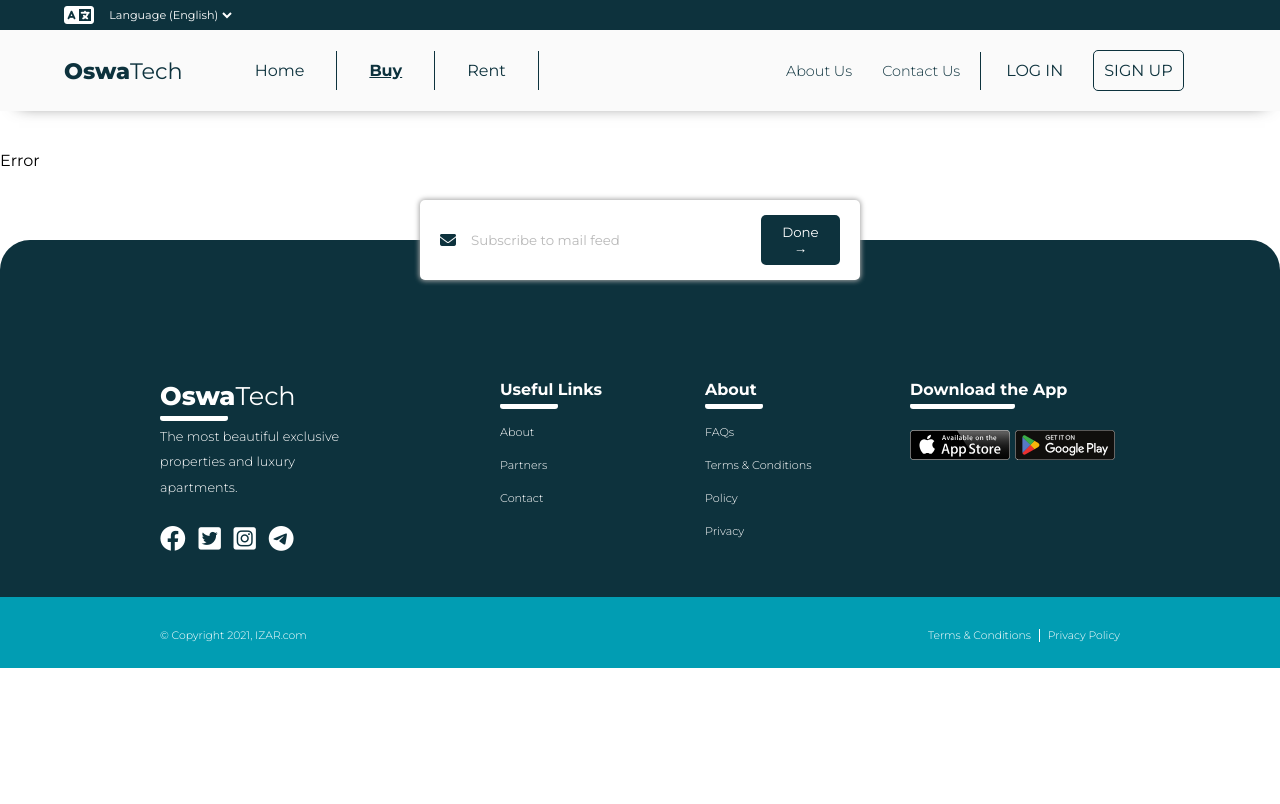
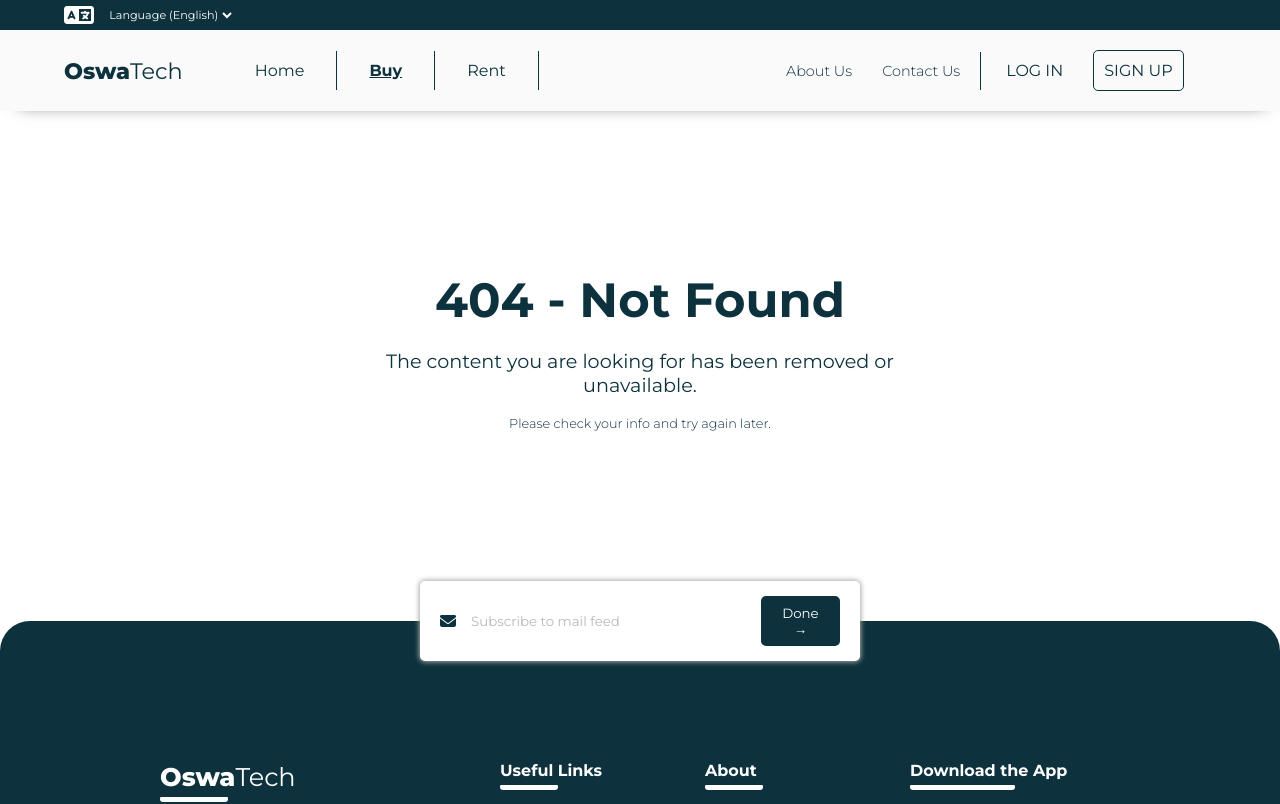
Before and after one commit to mhdalihoria/real-estate, a React (Vite) app: page /buy in a window 1280 px wide. Shown: the top 804 px of the page. Built offline with nearby package versions, Linux system fonts and the light colour scheme.

Commit message:
Creating and styling Error page

```diff
--- a/src/App.css
+++ b/src/App.css
@@ -30,9 +30,8 @@
 
 nav {
   background: #fafafa;
-  box-shadow: 2px 10px 16px -17px rgba(0,0,0,0.75);
+  box-shadow: 2px 10px 16px -17px rgba(0, 0, 0, 0.75);
   margin-bottom: 40px;
-
 }
 
 .language-selector-container {
@@ -51,14 +50,14 @@
 
 .language-selector i {
   font-size: 1.5rem;
-  margin-right: .7rem;
+  margin-right: 0.7rem;
 }
 
 .language-selector select {
   background: transparent;
   color: white;
   border: none;
-  font-size: .7rem;
+  font-size: 0.7rem;
 }
 
 .nav-body {
@@ -88,7 +87,7 @@
 .nav-links p {
   display: inline-block;
   font-size: 1rem;
-  padding: .6em 2em;
+  padding: 0.6em 2em;
   border-right: 1px solid var(--main-dark);
 }
 
@@ -111,7 +110,7 @@
 .nav-about-us {
   padding: 10px 20px;
   border-right: 1px solid var(--main-dark);
-  font-size: .9rem;
+  font-size: 0.9rem;
 }
 
 .nav-about-us--about {
@@ -119,7 +118,7 @@
 }
 
 .nav-login {
-  margin-left: 25px;;
+  margin-left: 25px;
 }
 
 .nav-login--login {
@@ -143,8 +142,8 @@
   width: 25px;
   height: 3px;
   margin: 5px auto;
-  -webkit-transition: all 0.3s ease-in-out ;
-  transition: all 0.3s ease-in-out ;
+  -webkit-transition: all 0.3s ease-in-out;
+  transition: all 0.3s ease-in-out;
   background: var(--main-dark);
 }
 /* ********************************************* */
@@ -199,8 +198,8 @@
 
 .form-title h1 {
   text-align: center;
-  font-size: 1.7rem;
-  margin-bottom: 0.4em;
+  font-size: 1.4rem;
+  margin-bottom: 0.7em;
   color: var(--main-dark);
   letter-spacing: 1px;
 }
@@ -209,9 +208,8 @@
   margin-bottom: 10px;
   background: #fafafa;
   padding: 0 50px;
-  box-shadow: 0px 7px 17px -16px rgba(0,0,0,0.75);
+  box-shadow: 0px 7px 17px -16px rgba(0, 0, 0, 0.75);
   margin-bottom: 1rem;
-
 }
 
 .form-search {
@@ -391,6 +389,38 @@
 
 /* ********************************************* */
 /**           STYLING RENT PAGE - END           **/
+/* ********************************************* */
+
+/* ********************************************* */
+/**           STYLING ERROR PAGE - START           **/
+/* ********************************************* */
+
+.error-container {
+  color: var(--main-dark);
+  max-width: 320px;
+  height: 400px;
+  margin: auto;
+  text-align: center;
+  display: flex;
+  flex-direction: column;
+  justify-content: center;
+}
+
+.error-code {
+  font-size: 2rem;
+}
+
+.error-desc {
+  font-size: 1.2rem;
+  margin: 1em 0;
+}
+
+.error-request {
+  font-size: 0.8rem;
+}
+
+/* ********************************************* */
+/**           STYLING ERROR PAGE - END           **/
 /* ********************************************* */
 
 /* ********************************************* */
@@ -599,6 +629,14 @@
     width: 105px;
     text-align: center;
   }
+
+  .error-container {
+    max-width: 520px;
+  }
+
+  .error-code {
+    font-size: 3rem;
+  }
 }
 
 @media (min-width: 1000px) {
@@ -653,14 +691,14 @@
   }
 
   .nav-body--left,
-  .active-hamburger{
+  .active-hamburger {
     position: fixed;
     width: 400px;
     height: 800px;
     top: 100px;
     gap: 0;
     flex-direction: column;
-    background: #FAFAFA;
+    background: #fafafa;
     text-align: center;
     transition: 0.3s;
     z-index: 999;
@@ -690,12 +728,7 @@
     margin-bottom: 30px;
     margin-right: 0;
   }
-
-
-
 }
-
-
 
 @media (min-width: 1450px) {
   .listing--card {
--- a/src/Components/Error.jsx
+++ b/src/Components/Error.jsx
@@ -2,7 +2,15 @@
 
 function Error() {
   return (
-    <div>Error</div>
+    <div className='error-container'>
+      <h1 className="error-code strong-text">404 - Not Found</h1>
+      <h3 className="error-desc regular-text">
+        The content you are looking for has been removed or unavailable.
+      </h3>
+      <h4 className="error-request thin-text">
+      Please check your info and try again later.
+      </h4>
+    </div>
   )
 }
 
```
Lines whose indentation alone changed are shown as unchanged.
